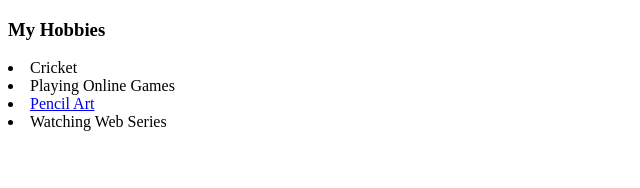
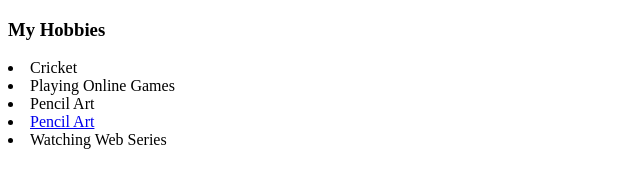
Before and after one commit to SaqhibAhmedKhan/CV, a plain HTML site: page hobbies.html in a window 1280 px wide. Shown: the whole page, without its empty margins (0-640 px from the left). Drawn offline with Linux system fonts and the light colour scheme.

Commit message:
Update hobbies.html

```diff
--- a/hobbies.html
+++ b/hobbies.html
@@ -2,13 +2,14 @@
 <html lang="en" dir="ltr">
   <head>
     <meta charset="utf-8">
-    <title>my Hobbies</title>
+    <title>My Hobbies</title>
   </head>
   <body>
     <h3>My Hobbies</h3
     <ol>
       <li>Cricket</li>
       <li>Playing Online Games</li>
+      <li>Pencil Art</li>
       <li><a href="https://www.instagram.com/p/CCxNvnYp-gr/">Pencil Art</a></li>
       <li>Watching Web Series</li>
     </ol>
```
